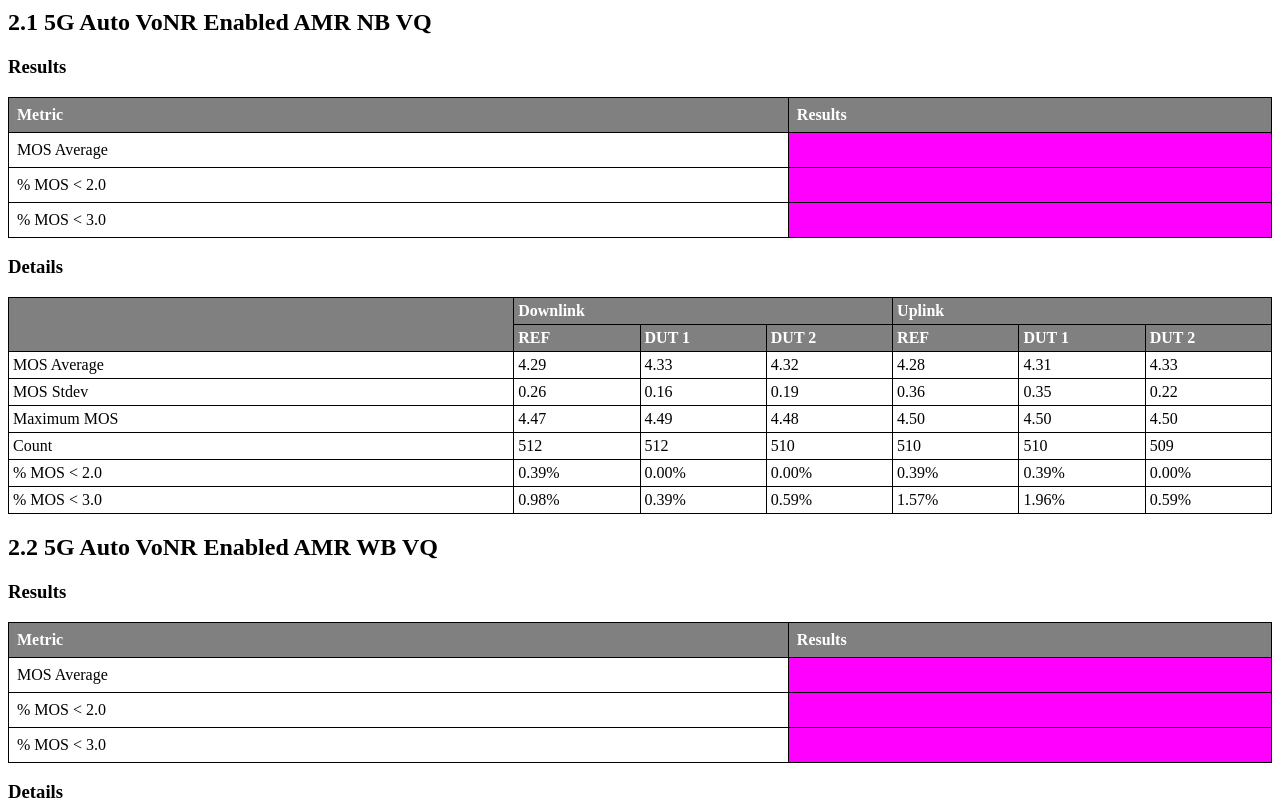
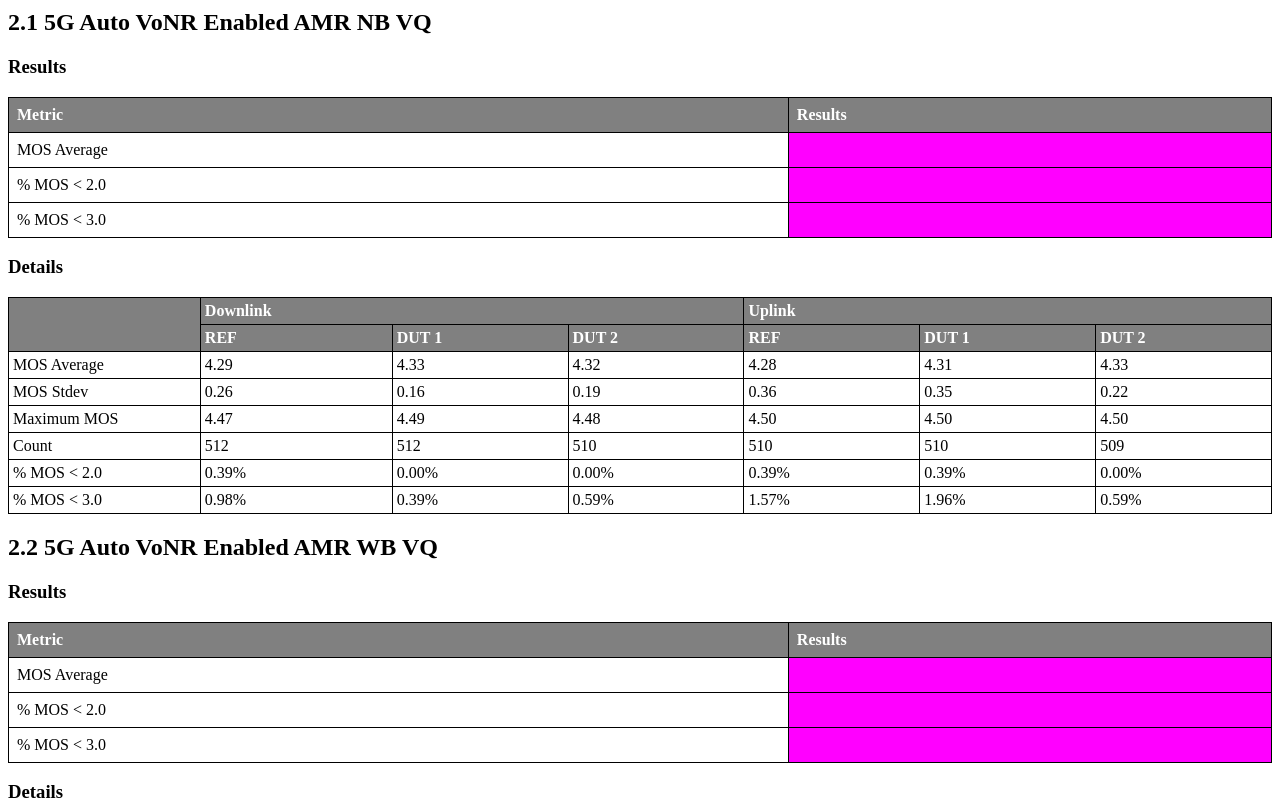
Before and after one commit to LiJieSu0/Fit4Launch_Report, a React (Create React App) app in the folder report-generator-app/: page / in a window 1280 px wide. Shown: the part 1294-2094 px from the top of the page. Built offline with nearby package versions, Linux system fonts and the light colour scheme; what chartjs-plugin-datalabels would draw is missing.

Commit message:
modify vq details table column width

```diff
--- a/report-generator-app/src/StyleScript/Restricted_Report_Style.css
+++ b/report-generator-app/src/StyleScript/Restricted_Report_Style.css
@@ -297,6 +297,11 @@ DP
 /*
 VQ
 */
+.vq-details-table th:first-child,
+.vq-details-table td:first-child {
+  width: 12% !important;
+}
+
 .vq-details-table th:nth-child(2),
 .vq-details-table td:nth-child(2),
 .vq-details-table th:nth-child(3),
@@ -306,8 +311,14 @@ VQ
 .vq-details-table th:nth-child(5),
 .vq-details-table td:nth-child(5),
 .vq-details-table th:nth-child(6),
-.vq-details-table td:nth-child(6) {
-  width: 10% !important;
+.vq-details-table td:nth-child(6),
+.vq-details-table th:nth-child(7),
+.vq-details-table td:nth-child(7),
+.vq-details-table th:nth-child(8),
+.vq-details-table td:nth-child(8),
+.vq-details-table th:nth-child(9),
+.vq-details-table td:nth-child(9) {
+  width: 11% !important;
 }
 
 /* ---UDP-- */
```
